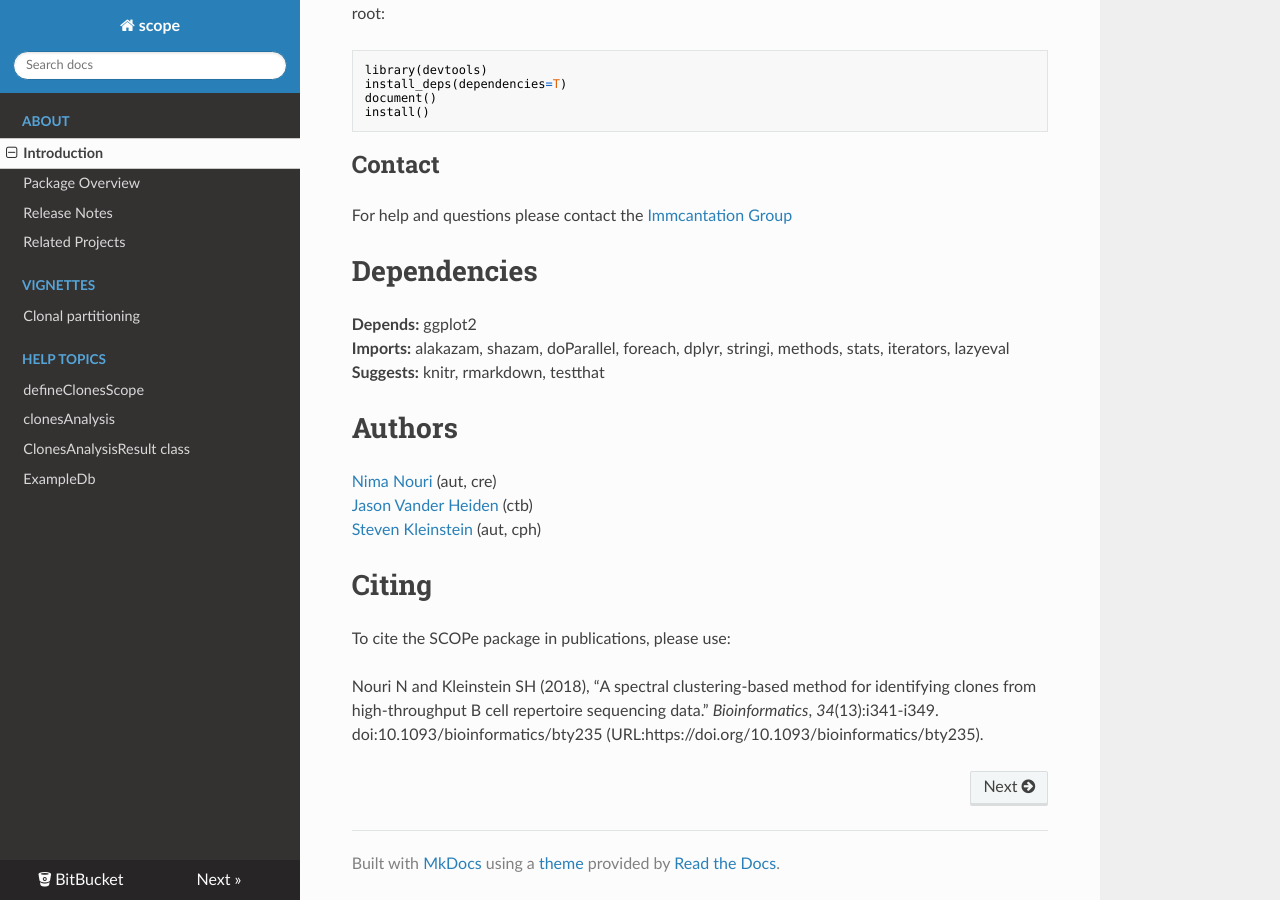
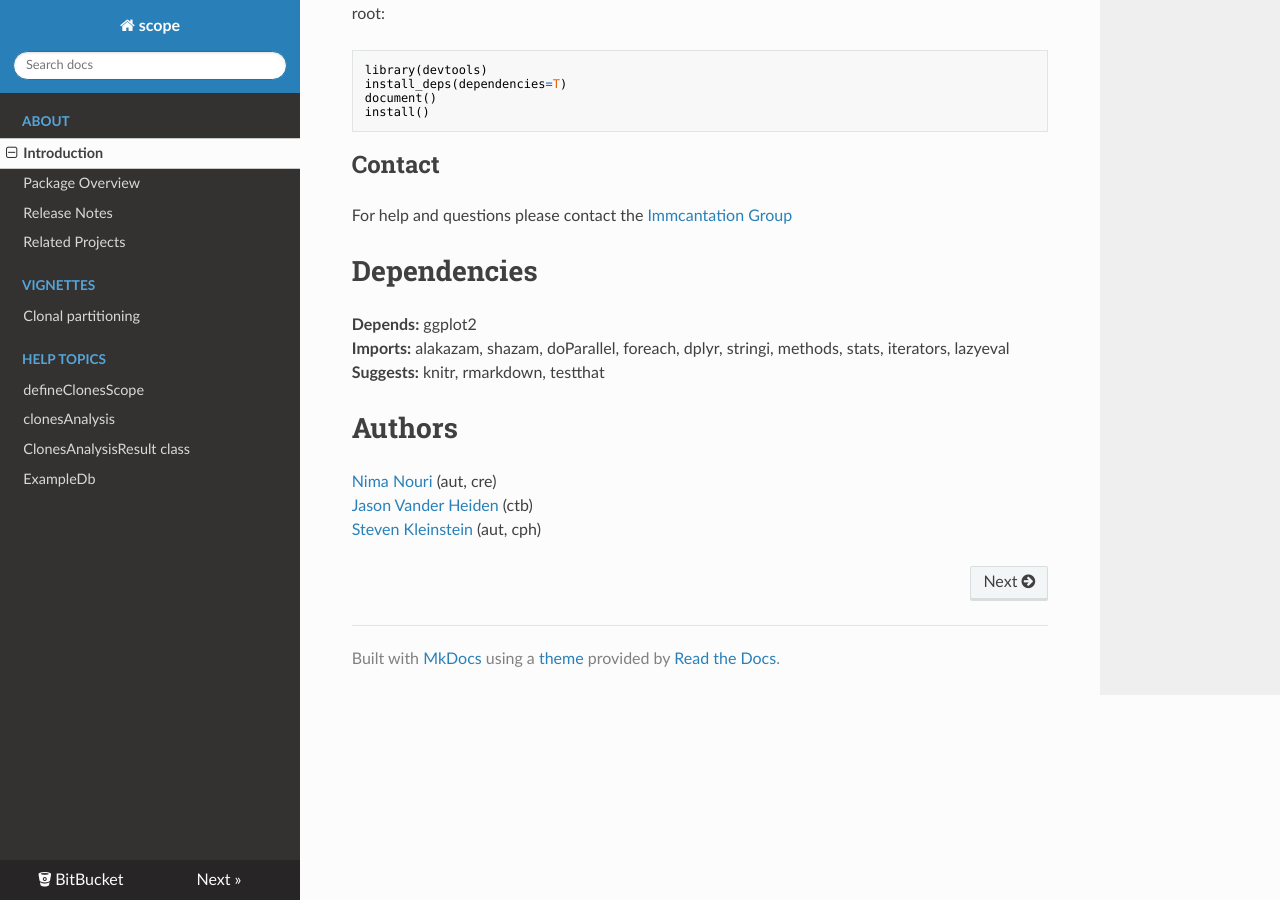
Before and after one commit to immcantation/scoper, an MkDocs documentation site: the page built from docs/index.md, in a window 1280 px wide and 900 px high, scrolled down 600 px. Built offline with MkDocs 1.6.1, drawn with Linux system fonts in a browser that asks for light colours; nearby versions of some CDN libraries; old or Windows-style settings are respelled for this version of MkDocs.

Commit message:
Doc updates.

```diff
--- a/docs/index.md
+++ b/docs/index.md
@@ -53,11 +53,3 @@ For help and questions please contact the [Immcantation Group](mailto:immcantati
 [Nima Nouri](mailto:nima.nouri@yale.edu) (aut, cre)
 [Jason Vander Heiden](mailto:jason.vanderheiden@yale.edu) (ctb)
 [Steven Kleinstein](mailto:steven.kleinstein@yale.edu) (aut, cph)
-
-# Citing
-
-To cite the SCOPe package in publications, please use:
-
-Nouri N and Kleinstein SH (2018), “A spectral clustering-based method for identifying clones
-from high-throughput B cell repertoire sequencing data.” _Bioinformatics_, *34*(13):i341-i349.
-doi:10.1093/bioinformatics/bty235 (URL:https://doi.org/10.1093/bioinformatics/bty235).
--- a/mkdocs.yml
+++ b/mkdocs.yml
@@ -1,4 +1,5 @@
 site_name: scope
+site_favicon: img/immcantation.ico
 theme: readthedocs
 repo_url: https://bitbucket.org/kleinstein/scope
 docs_dir: docs
```
Also changed, not shown: docs/topics/scope.md (+2 -2 lines), docs/topics/clonesAnalysis-13.png, docs/topics/clonesAnalysis-9.png, docs/vignettes/figure/scope-Vignette-4-1.png, docs/vignettes/figure/scope-Vignette-4-2.png.
